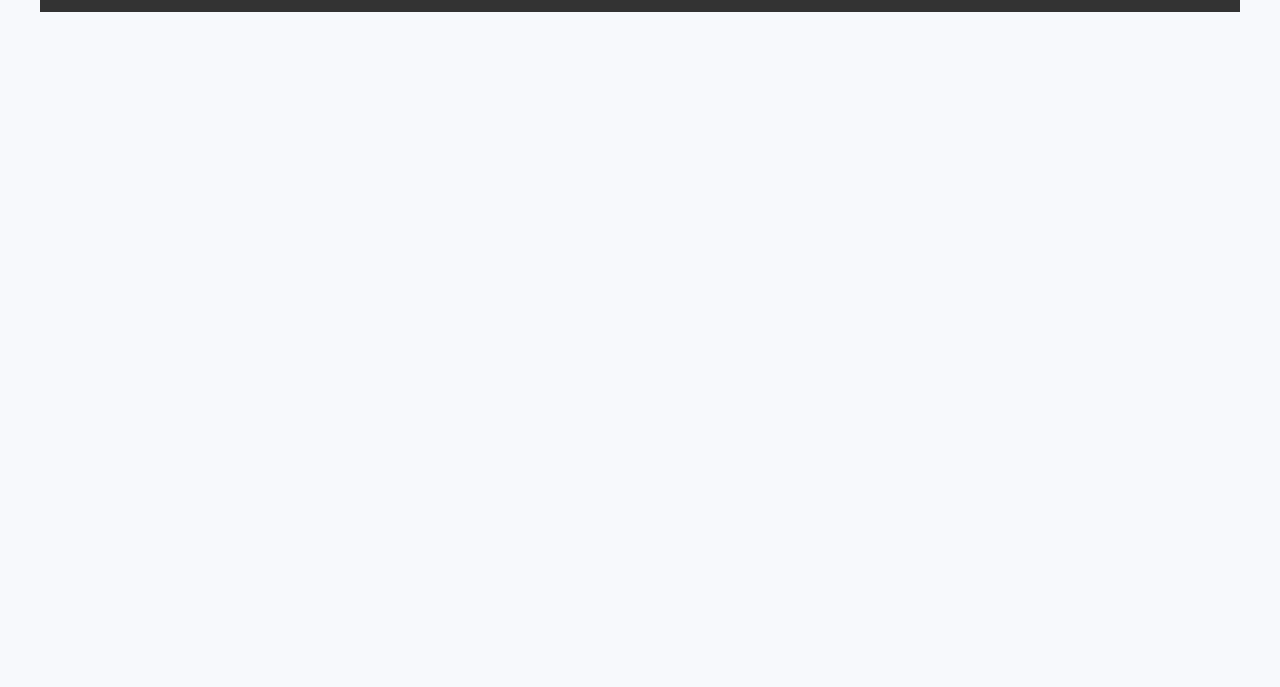
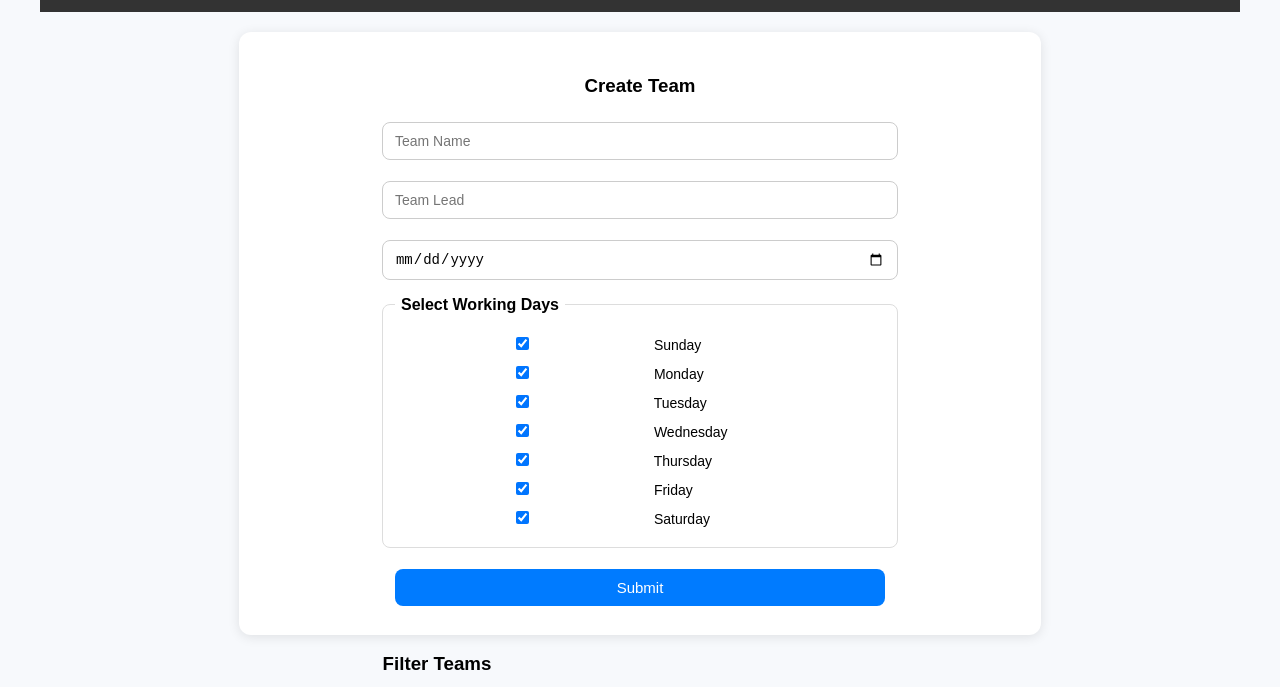
Before and after one commit to MeemShah/team-scheduler, a plain HTML site: page src/static/dashboard.html in a window 1280 px wide. Shown: the part 93-780 px from the top of the page. Drawn offline with Linux system fonts and the light colour scheme; no server answers.

Commit message:
fix: fix alignment frontend

```diff
--- a/src/static/dashboard.css
+++ b/src/static/dashboard.css
@@ -36,7 +36,12 @@ body {
 
   form {
     display: none;
+    max-width: 65%;
     margin-bottom: 20px;
+    display: flex;
+    flex-direction: column;
+    align-items: center;
+    justify-content: center;
   }
 
   form.visible {
@@ -46,8 +51,8 @@ body {
   form input, form select, form button {
     margin: 5px;
     padding: 10px;
-    width: 100%;
-    max-width: 300px;
+    width: 50%;
+
   }
 
   form h3 {
@@ -90,7 +95,7 @@ body {
 
   form#createTeamForm {
     background: #fff;
-    max-width: 400px;
+
     margin: 0 auto;
     padding: 24px;
     border-radius: 12px;
@@ -104,14 +109,16 @@ body {
 
   form#createTeamForm input[type="text"],
   form#createTeamForm input[type="date"] {
-    width: 100%;
+    width: 65%;
     padding: 10px 12px;
     margin-bottom: 16px;
     border: 1px solid #ccc;
     border-radius: 8px;
     font-size: 14px;
   }
-
+.checklist-container{
+  width: 65%;
+}
   .checklist-container label {
     display: block;
     margin: 6px 0;
@@ -123,6 +130,7 @@ body {
     padding: 12px;
     border-radius: 8px;
     margin-bottom: 16px;
+    max-width: 100%;
   }
 
   fieldset legend {
@@ -132,13 +140,10 @@ body {
 
   fieldset label {
     display: block;
-    margin: 6px 0;
     font-size: 14px;
   }
 
-  fieldset input[type="checkbox"] {
-    margin-right: 6px;
-  }
+
 
   button[type="submit"] {
     background-color: #007bff;
@@ -147,7 +152,7 @@ body {
     padding: 10px 16px;
     font-size: 15px;
     border-radius: 8px;
-    width: 100%;
+    width: 65%;
     cursor: pointer;
   }
 
```
Also changed, not shown: src/static/index.html (+1 -1 lines).
